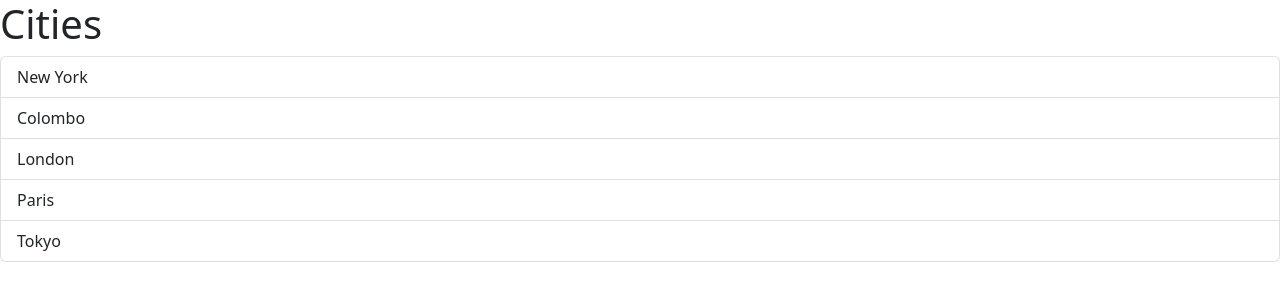
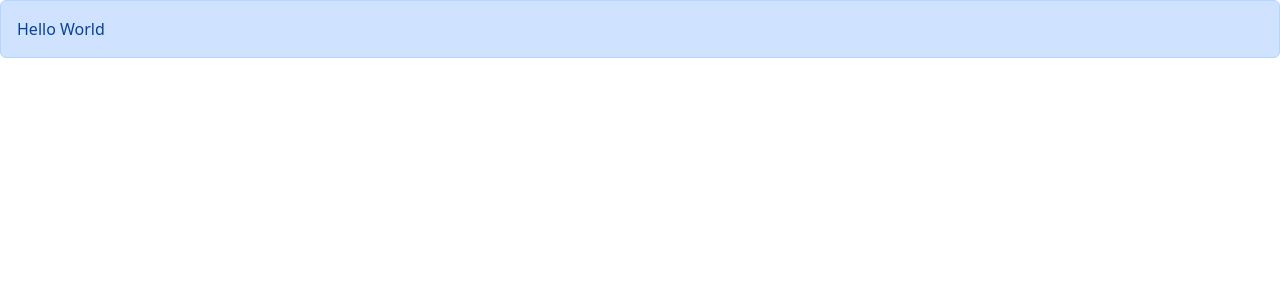
Before and after one commit to akindu-k/react-app, a React (Vite) app: page / in a window 1280 px wide. Shown: the top 300 px of the page. Built offline with nearby package versions, Linux system fonts and the light colour scheme.

Commit message:
chore: Refactor App component and ListGroup component

```diff
--- a/src/App.tsx
+++ b/src/App.tsx
@@ -1,11 +1,11 @@
-import ListGroup from "./Components/ListGroup"
+import Alert from './Components/Alert';
 
-
-function App(){
-  let items = ["New York", "Colombo", "London", "Paris", "Tokyo"];
-
-  return <div><ListGroup items={items} heading = "Cities"/></div>;
-
+function App() {
+  return (
+    <Alert>
+      Hello World
+    </Alert>
+  );
 }
 
 export default App;
--- /dev/null
+++ b/src/Components/Alert.tsx
@@ -0,0 +1,10 @@
+import { ReactNode } from "react";
+
+interface Props {
+  children: ReactNode;
+}
+const Alert = ({ children }: Props) => {
+  return <div className="alert alert-primary">{children}</div>;
+};
+
+export default Alert;
--- a/src/Components/ListGroup.tsx
+++ b/src/Components/ListGroup.tsx
@@ -1,19 +1,17 @@
 import { useState } from "react";
 
 interface Props {
-  items : string[];
-  heading : string;
+  items: string[];
+  heading: string;
+  onSelectItem: (item: string) => void;
 }
 
-function ListGroup({items, heading} : Props) {
-
-    const [selectedIndex, setSelectedIndex] = useState(-1);
+function ListGroup({ items, heading, onSelectItem }: Props) {
+  const [selectedIndex, setSelectedIndex] = useState(-1);
 
   const getMessage = () => {
     return items.length == 0 && <p>No Item Found</p>;
   };
-
-
 
   return (
     <>
@@ -22,9 +20,16 @@
       <ul className="list-group">
         {items.map((item, index) => (
           <li
-            className={ selectedIndex === index ? "list-group-item active" : "list-group-item"}
+            className={
+              selectedIndex === index
+                ? "list-group-item active"
+                : "list-group-item"
+            }
             key={item}
-            onClick={() => {setSelectedIndex(index)}}
+            onClick={() => {
+              setSelectedIndex(index);
+              onSelectItem(item);
+            }}
           >
             {item}
           </li>
```
